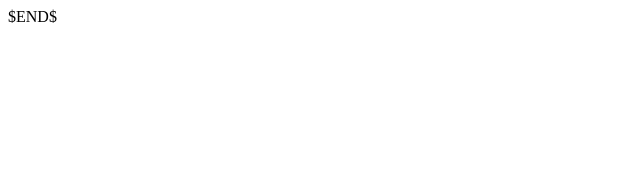
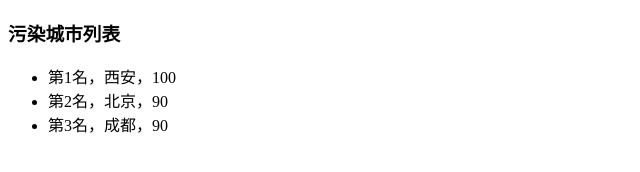
Before and after one commit to djkloop/IFE-baidu, a plain HTML site: page task-02/index.html in a window 1280 px wide. Shown: the whole page, without its empty margins (0-640 px from the left). Drawn offline with Linux system fonts and the light colour scheme.

Commit message:
完成了任务2

```diff
--- a/task-02/index.html
+++ b/task-02/index.html
@@ -1,10 +1,63 @@
 <!DOCTYPE html>
-<html lang="en">
+<html>
 <head>
-    <meta charset="UTF-8">
-    <title>$Title$</title>
+    <meta charset="utf-8">
+    <title>IFE JavaScript Task 01</title>
 </head>
 <body>
-$END$
+
+<h3>污染城市列表</h3>
+<ul id="aqi-list">
+    <!--
+        <li>第一名：福州（样例），10</li>
+          <li>第二名：福州（样例），10</li> -->
+</ul>
+
+<script type="text/javascript">
+    /*
+     在注释下方编写代码
+     遍历读取aqiData中各个城市的数据
+     将空气质量指数大于60的城市显示到aqi-list的列表中
+     */
+
+
+    // 创建全局的 '$' 变量
+    window.$ = function(selector) {
+        return document.querySelector(selector);
+    };
+
+    var aqiData = [
+        ["北京", 90],
+        ["上海", 50],
+        ["福州", 10],
+        ["广州", 50],
+        ["成都", 90],
+        ["西安", 100]
+    ];
+
+    (function () {
+        let aqiDataFilter=aqiData.filter((element)=>{
+             return element[1] > 60;
+        });
+        //过滤掉数组中不满足element[1] > 60的项
+
+        let aqiDataSort=aqiDataFilter.sort((prev,cur)=>{
+            return -(prev[1]-cur[1])
+        });
+        //对数组从大到小进行排序
+
+        let cityList=aqiDataSort.map((element,index)=>{
+            return `<li>第${index+1}名，${element[0]}，${element[1]}</li>`
+        });
+        //根据数组中的元素，将其映射为li元素
+
+        $('#aqi-list').innerHTML=cityList.reduce((prev,cur)=>{
+            return prev+cur;
+        });
+        //通过归并方法，将数组中的li合并为一个字符串，并显示出来
+
+    })();
+
+</script>
 </body>
 </html>
```
